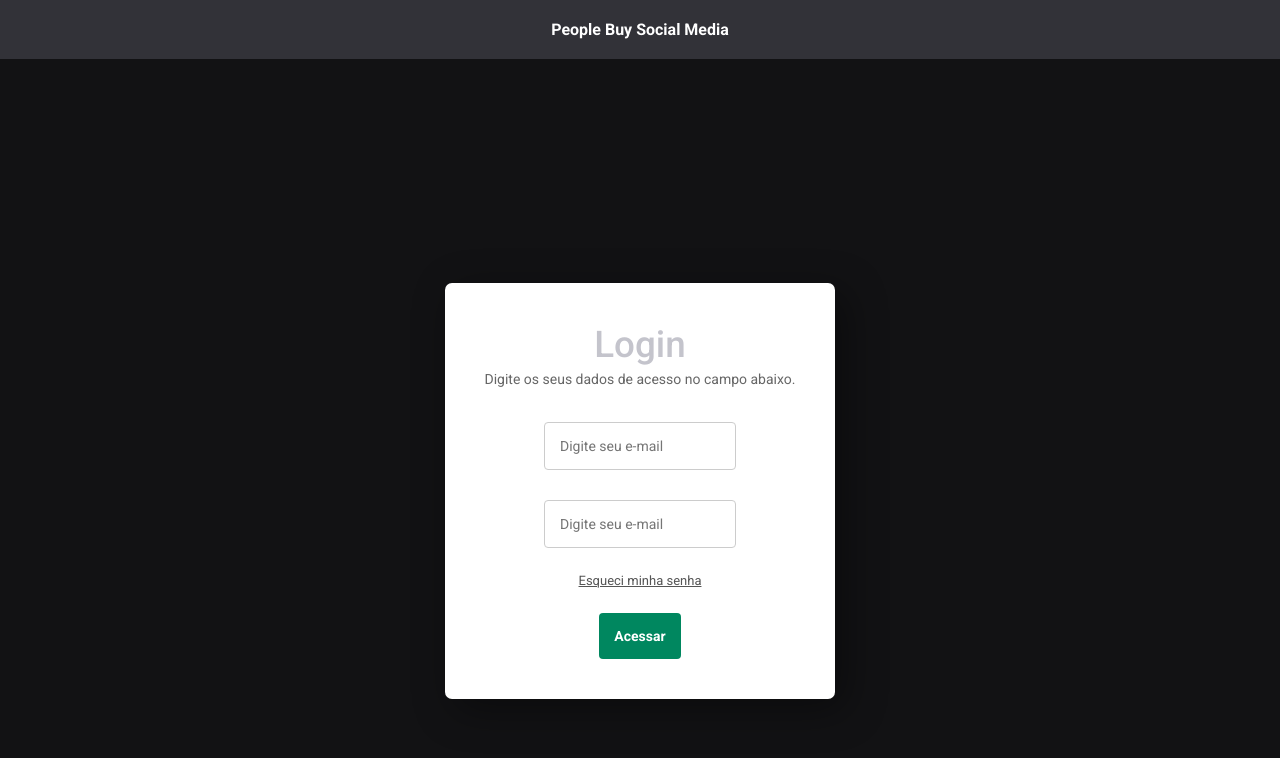
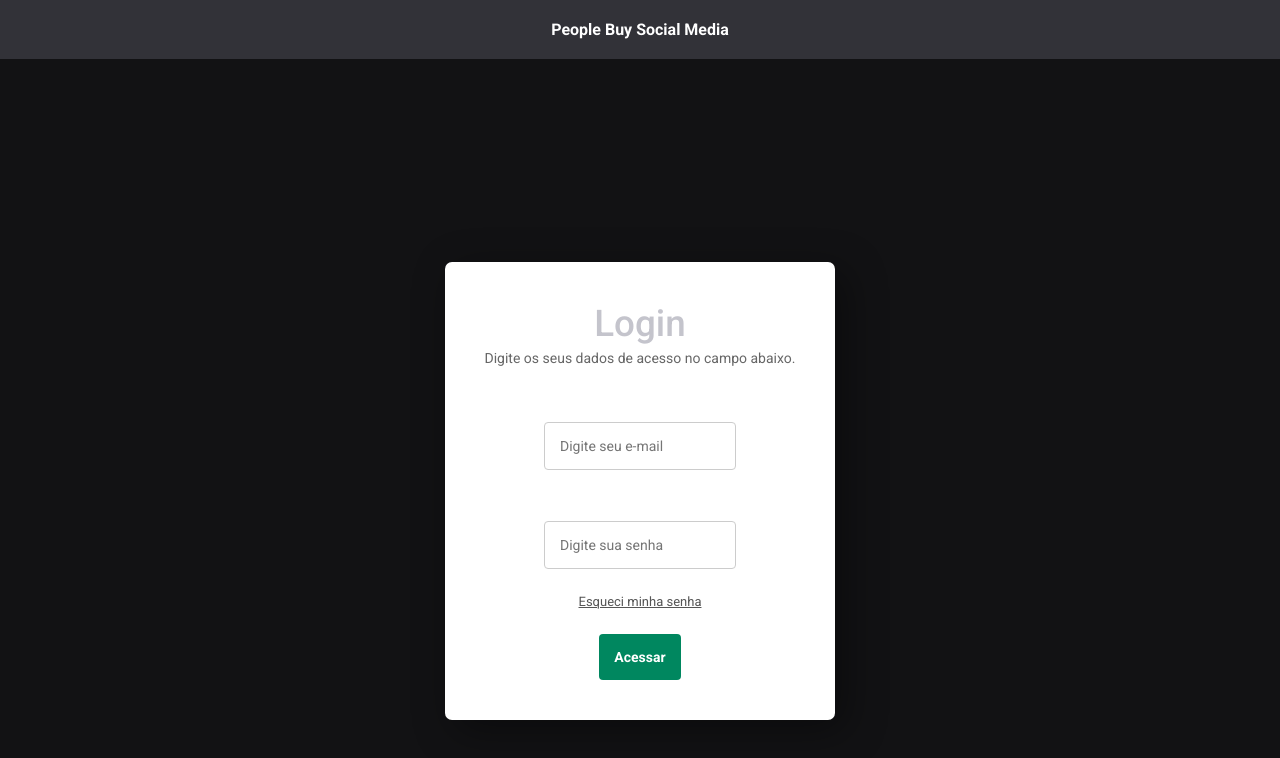
Before and after one commit to dclaumanndeveloper/people-buy-react, a React (Vite) app: page / in a window 1280 px wide. Shown: the top 758 px of the page. Built offline with nearby package versions, Linux system fonts and the light colour scheme.

Commit message:
update: add login page input border

```diff
--- a/src/components/Login.module.css
+++ b/src/components/Login.module.css
@@ -50,7 +50,7 @@
 
 
 .formLogin input:focus {
-    border: 1px solid #f72585;
+    border: 1px solid var(--green-300);
 }
 
 .formLogin label {
@@ -67,7 +67,7 @@
 }
 
 .formLogin a:hover {
-    color: #f72585;
+    color: var(--green-300);
 }
 
 .btn {
--- a/src/components/Login.tsx
+++ b/src/components/Login.tsx
@@ -7,8 +7,10 @@ export function Login(){
             <form method="POST" className={styles.formLogin}>
                 <h1>Login</h1>
                 <p>Digite os seus dados de acesso no campo abaixo.</p>
+                <label>E-mail:</label>
                 <input type="email" placeholder="Digite seu e-mail" />
-                <input type="password" placeholder="Digite seu e-mail" />
+                <label>Password:</label>
+                <input type="password" placeholder="Digite sua senha" />
                 <a href="/">Esqueci minha senha</a>
                 <input type="submit" value="Acessar" className={styles.btn} />
             </form>
```
